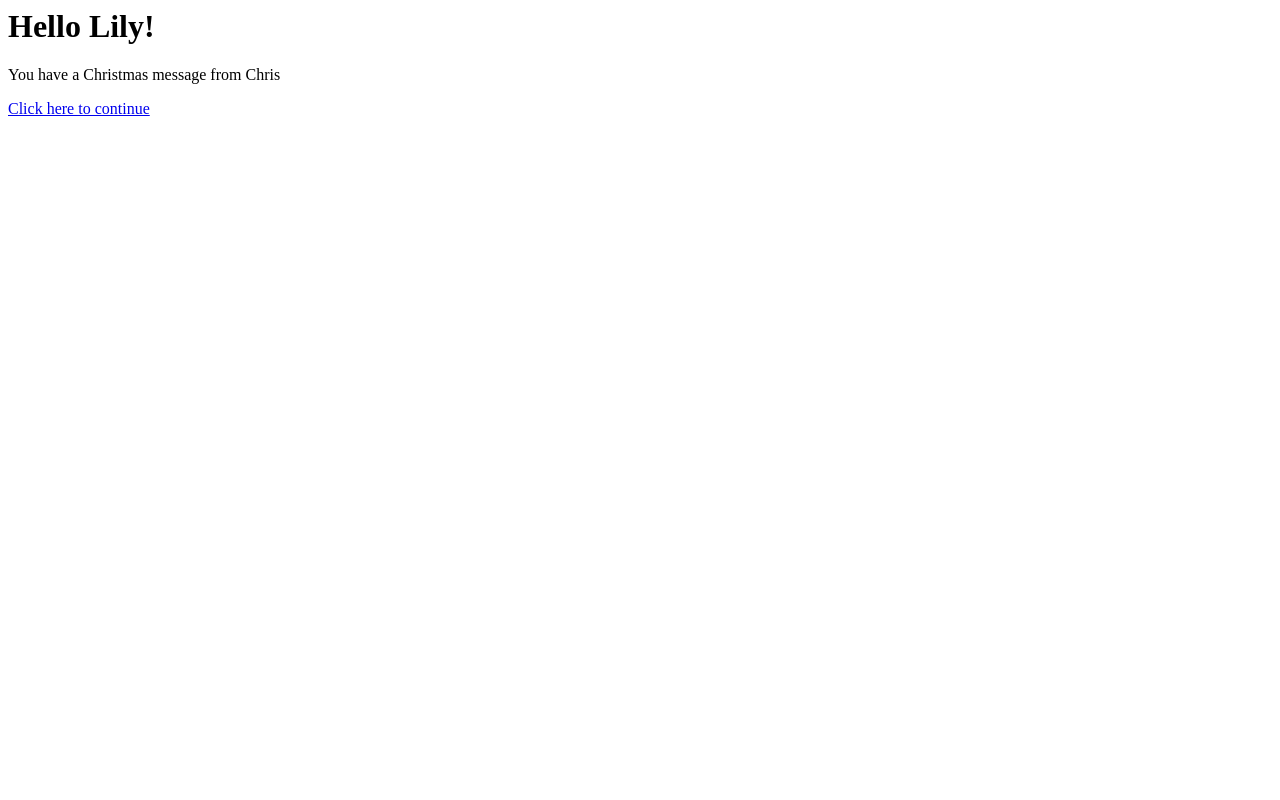
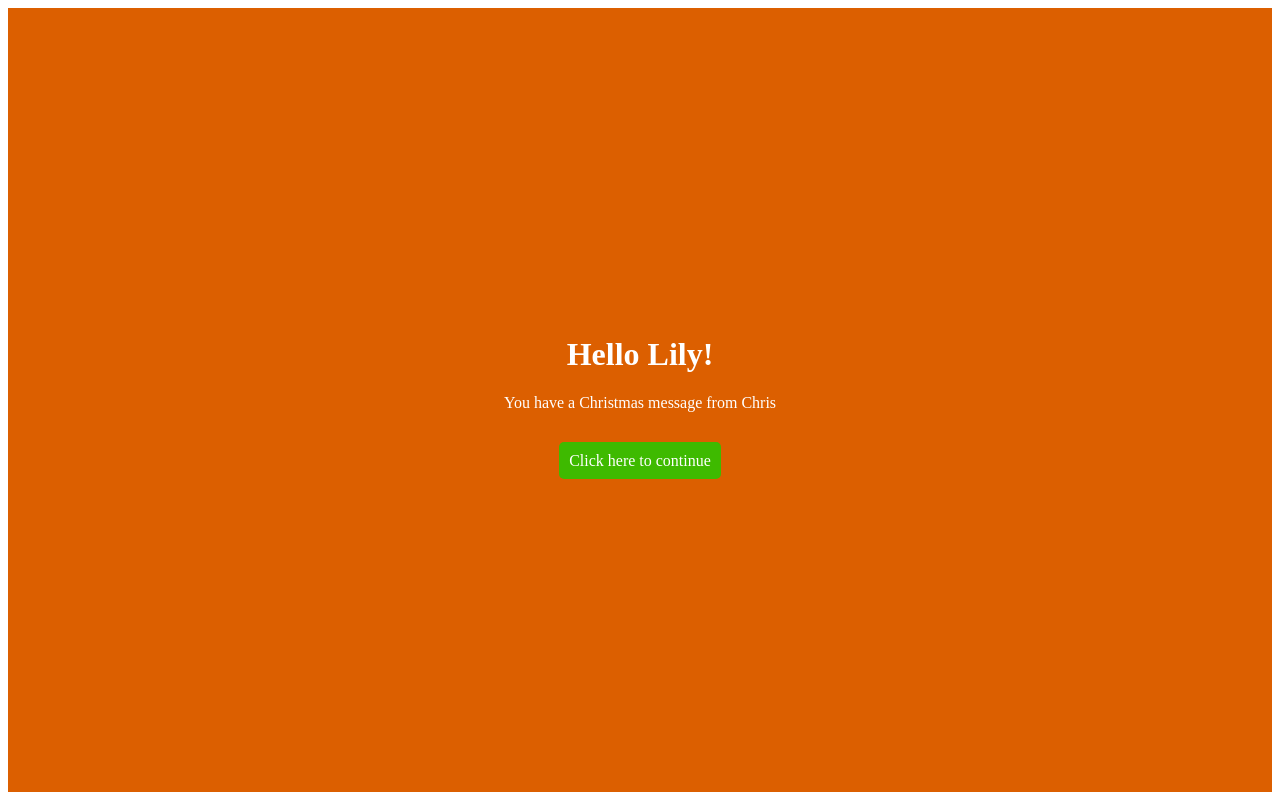
Before and after one commit to sittinginatree/scratcher, a plain HTML site: page index.html in a window 1280 px wide. Drawn offline with Linux system fonts and the light colour scheme; the site is published under a folder, as on GitHub Pages, so addresses that start at the root find nothing.

Commit message:
fixed links

```diff
--- a/index.html
+++ b/index.html
@@ -10,7 +10,7 @@
         <title></title>
         <meta name="description" content="">
         <meta name="viewport" content="width=device-width, initial-scale=1">
-        <link rel="stylesheet" type="text/css" href="/styles.css">
+        <link rel="stylesheet" type="text/css" href="styles.css">
     </head>
     <body>
         <!--[if lt IE 7]>
@@ -20,7 +20,7 @@
                 <div id="inner">
                     <p><h1>Hello Lily!</h1></p>
                     <p>You have a Christmas message from <span class="sender-name">Chris</span></p>
-                    <p class="button"> <a href="/ecard-prototype-page2.html">Click here to continue</a></p>
+                    <p class="button"> <a href="message.html">Click here to continue</a></p>
                 </div>
             </div>
 
```
Also changed, not shown: message.html (+1 -1 lines).
